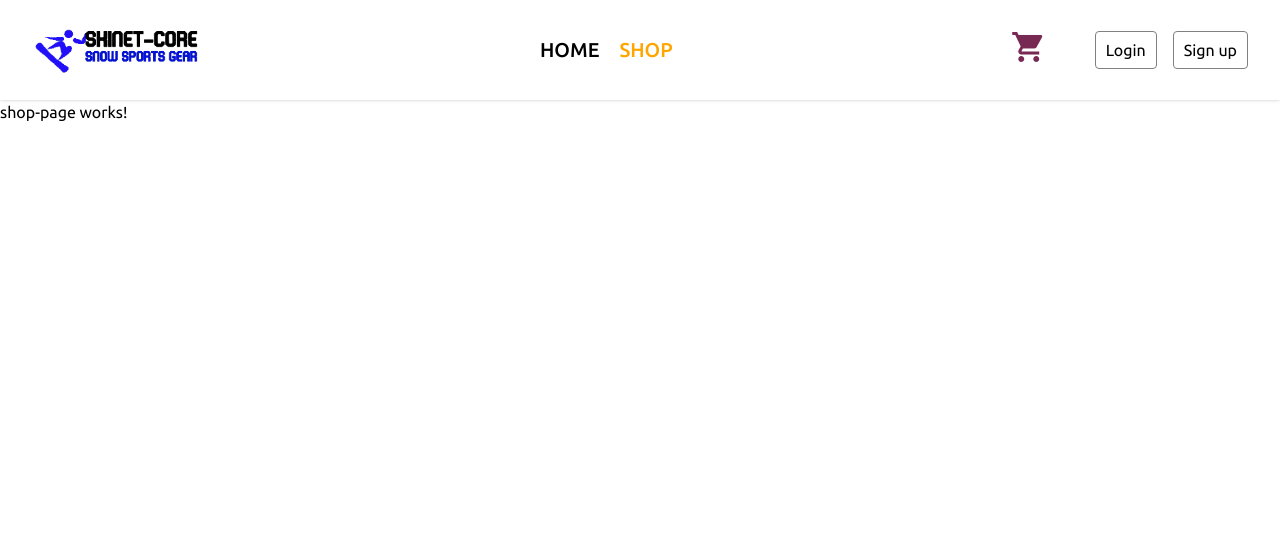
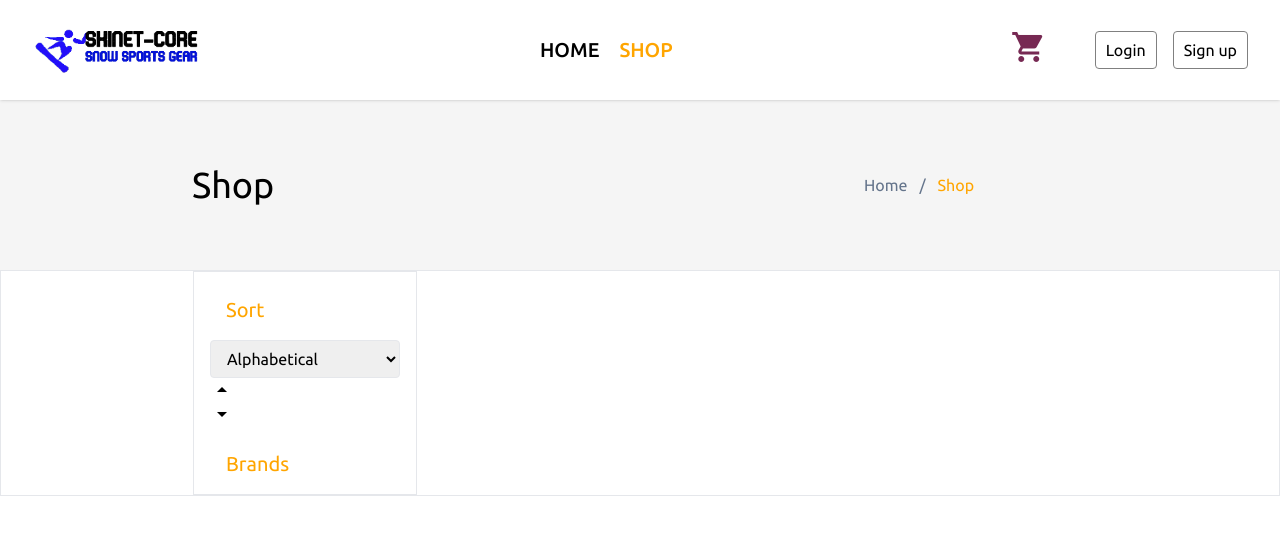
Before and after one commit to hhddang/skinet-clone, an Angular app: page /shop in a window 1280 px wide. Shown: the top 534 px of the page. Built offline with nearby package versions, Linux system fonts and the light colour scheme.

Commit message:
Add breadcrumb

```diff
--- /dev/null
+++ b/src/app/components/breadcrumb/breadcrumb.component.html
@@ -0,0 +1,15 @@
+<div class="flex gap-3">
+  <div class="flex gap-3" *ngFor="let key of keys; index as i">
+    <a
+      *ngIf="i < keys.length - 1"
+      href="#"
+      routerLink="/{{ paths[i] }}"
+      class="text-slate-500 hover:text-[#772953] hover:underline"
+      >{{ key | titlecase }}</a
+    >
+    <p *ngIf="i < keys.length - 1" class="text-slate-500">/</p>
+    <p *ngIf="i == keys.length - 1" class="text-[var(--primary)]">
+      {{ key | titlecase }}
+    </p>
+  </div>
+</div>
--- /dev/null
+++ b/src/app/components/breadcrumb/breadcrumb.component.ts
@@ -0,0 +1,23 @@
+import { Component } from '@angular/core';
+
+@Component({
+  selector: 'app-breadcrumb',
+  templateUrl: './breadcrumb.component.html',
+  styleUrls: ['./breadcrumb.component.scss'],
+})
+export class BreadcrumbComponent {
+  keys: string[] = [];
+  paths: string[] = [];
+
+  ngOnInit() {
+    this.keys = ['home', ...window.location.pathname.split('/').slice(1)];
+    this.keys.forEach((key, index) => {
+      if (index == 0) {
+        this.paths.push('');
+      } else {
+        this.paths.push(this.paths[index - 1] + '/' + key);
+      }
+    });
+    console.log(this.paths);
+  }
+}
--- a/src/app/pages/shop-page/shop-page.component.html
+++ b/src/app/pages/shop-page/shop-page.component.html
@@ -1,3 +1,52 @@
 <div class="pt-[var(--mobile-header-height)] md:pt-[var(--header-height)]">
-  <p>shop-page works!</p>
+  <!--  -->
+  <div class="flex px-[15%] h-[170px] items-center bg-[#f5f5f5]">
+    <div class="w-9/12">
+      <h1 class="text-4xl">Shop</h1>
+    </div>
+    <div class="3/12">
+      <app-breadcrumb />
+    </div>
+  </div>
+
+  <div class="flex px-[15%] border">
+    <!-- Filters -->
+    <div class="w-3/12 px-4 border">
+      <!-- Sort -->
+      <p class="mt-6 ml-4 mb-4 text-xl text-[var(--primary)]">Sort</p>
+      <div class="sort-selection">
+        <select
+          id="sort"
+          class="px-3 py-2 border rounded w-full cursor-pointer"
+        >
+          <option value="alphabetical">Alphabetical</option>
+          <option value="low-to-high">Price: Low to High</option>
+          <option value="high-to-low">Price: High to Low</option>
+        </select>
+        <label for="sort" class="sort-selection-icon flex flex-col">
+          <mat-icon>arrow_drop_up</mat-icon>
+          <mat-icon>arrow_drop_down</mat-icon>
+        </label>
+      </div>
+
+      <!-- Brands -->
+      <p class="mt-6 ml-4 mb-4 text-xl text-[var(--primary)]">Brands</p>
+      <ul class="flex flex-col">
+        <li *ngFor="let brand of brands" class="px-5 py-2.5">
+          {{ brand }}
+        </li>
+      </ul>
+    </div>
+
+    <div class="w-9/12">
+      <!-- Search -->
+      <div></div>
+
+      <!-- Product list -->
+      <div></div>
+
+      <!-- Pagination -->
+      <div></div>
+    </div>
+  </div>
 </div>
```
Also changed, not shown: src/app/app-routing.module.ts (+5 -5 lines), src/app/app.module.ts (+7 -5 lines), src/app/components/breadcrumb/breadcrumb.component.scss (added), 1 other file (tests, documents, lock files or other folders).
